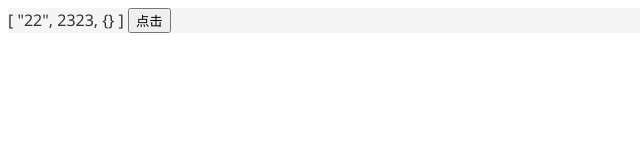
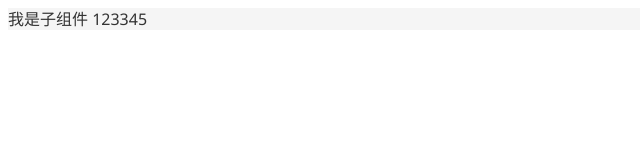
Before and after one commit to guoyuchang1997/ts-vue3, a Vue app: page / in a window 1280 px wide. Shown: the top 160 px of the page, without its empty margins (0-640 px from the left). Built offline with nearby package versions, Linux system fonts and the light colour scheme.

Commit message:
父传子ts声明

```diff
--- a/src/components/dev/index.vue
+++ b/src/components/dev/index.vue
@@ -1,20 +1,11 @@
 <template>
     <div>
-       {{ num }}
-       <button @click="chang()">点击</button>
+     <Song :name="'123345'" />
     </div>
 </template>
 
 <script setup lang="ts">
-import { ref } from 'vue'
-type CuseType = (number | string | Object)[]
-let num = ref<CuseType>()
-num.value = ['22', 2323, {}]
-type Coblack = (item?:number) =>void
-const chang:Coblack = (item) => {
-    console.log('dianji ',item);
-
-}
+import Song from './song.vue'
 </script>
 
 <style scoped>
--- /dev/null
+++ b/src/components/dev/song.vue
@@ -0,0 +1,22 @@
+<template>
+    <div>
+我是子组件 {{ propst.name }}
+    </div>
+</template>
+
+<script setup lang="ts">
+import { onMounted } from 'vue'
+interface Ipuit{
+    name: string
+}
+const propst = withDefaults(defineProps<Ipuit>(), {
+    name:'123'
+})
+onMounted(() => {
+    console.log(propst.name);
+})
+</script>
+
+<style scoped>
+
+</style>
```
